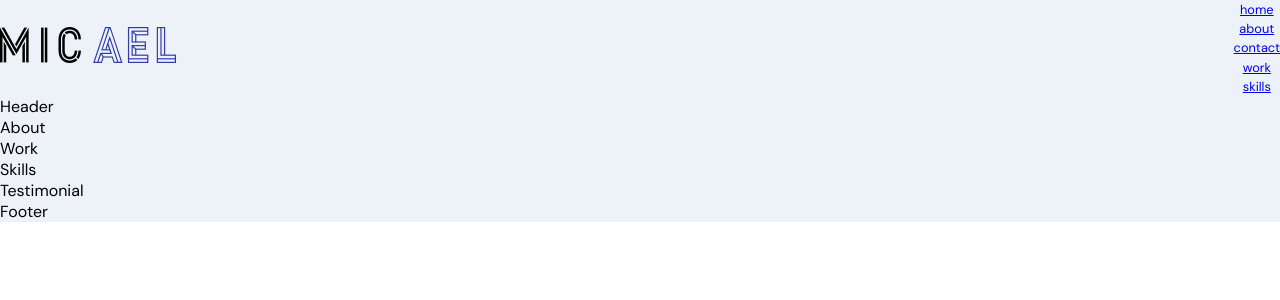
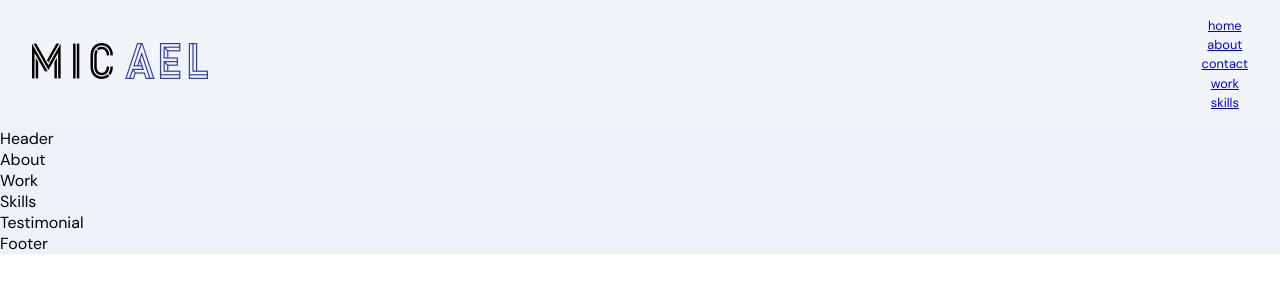
Before and after one commit to deelusional/dtPortfolio, a React (Create React App) app: page / in a window 1280 px wide. Shown: the top 300 px of the page. Built offline with nearby package versions, Linux system fonts and the light colour scheme.

Commit message:
added nav background

```diff
--- a/src/components/Navbar/Navbar.scss
+++ b/src/components/Navbar/Navbar.scss
@@ -3,4 +3,8 @@
   display: flex;
   justify-content: space-between;
   align-items: center;
+
+  padding: 1rem 2rem;
+  background: rgba(255, 255, 255, 0.25);
+  backdrop-filter: blur(4px);
 }
```
